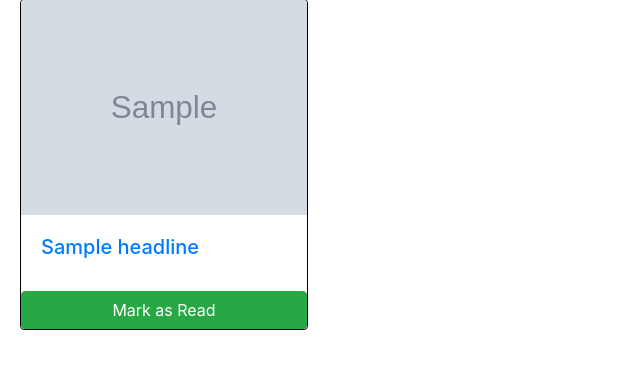
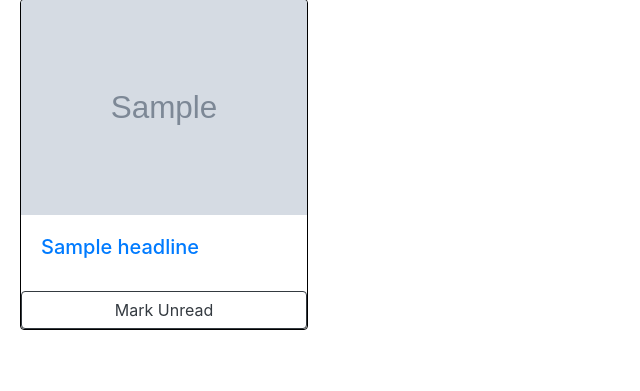
Before and after one commit to nahidsaikat/News-Aggregator, a Django app: page / in a window 1280 px wide. Shown: the part 271-662 px from the top of the page, without its empty margins (0-640 px from the left). Run offline with Django 3.2, Linux system fonts and the light colour scheme; tables that the repository leaves empty hold one stand-in row (values such as "Sample post"); grey boxes marked "Sample" are stand-in pictures; some libraries are stand-ins or nearby versions.

Commit message:
Add mark read and mark unread feature

```diff
--- a/news/templates/news/home.html
+++ b/news/templates/news/home.html
@@ -25,7 +25,11 @@
             <div class="card-body">
                 <h5 class="card-title"><a href="{{object.url}}">{{object.title}}</a></h5>
             </div>
-            <a href="{% url 'mark_read' object.pk %}" class="btn btn-success">Mark as Read</a>
+            {% if not object.is_read %}
+                <a href="{% url 'mark_read' object.pk %}?mark=1" class="btn btn-success">Mark as Read</a>
+            {% else %}
+                <a href="{% url 'mark_read' object.pk %}?mark=0" class="btn btn-outline-dark">Mark Unread</a>
+            {% endif %}
         </div>
         {% endfor %}
     </div>
--- a/news/views.py
+++ b/news/views.py
@@ -22,6 +22,6 @@ def news_list(request):
 def mark_read(request, pk, **kwargs):
     headline = HeadLine.objects.filter(pk=pk).first()
     if headline:
-        headline.is_read = True
+        headline.is_read = request.GET.get('mark', False)
         headline.save()
     return redirect('home')
```
